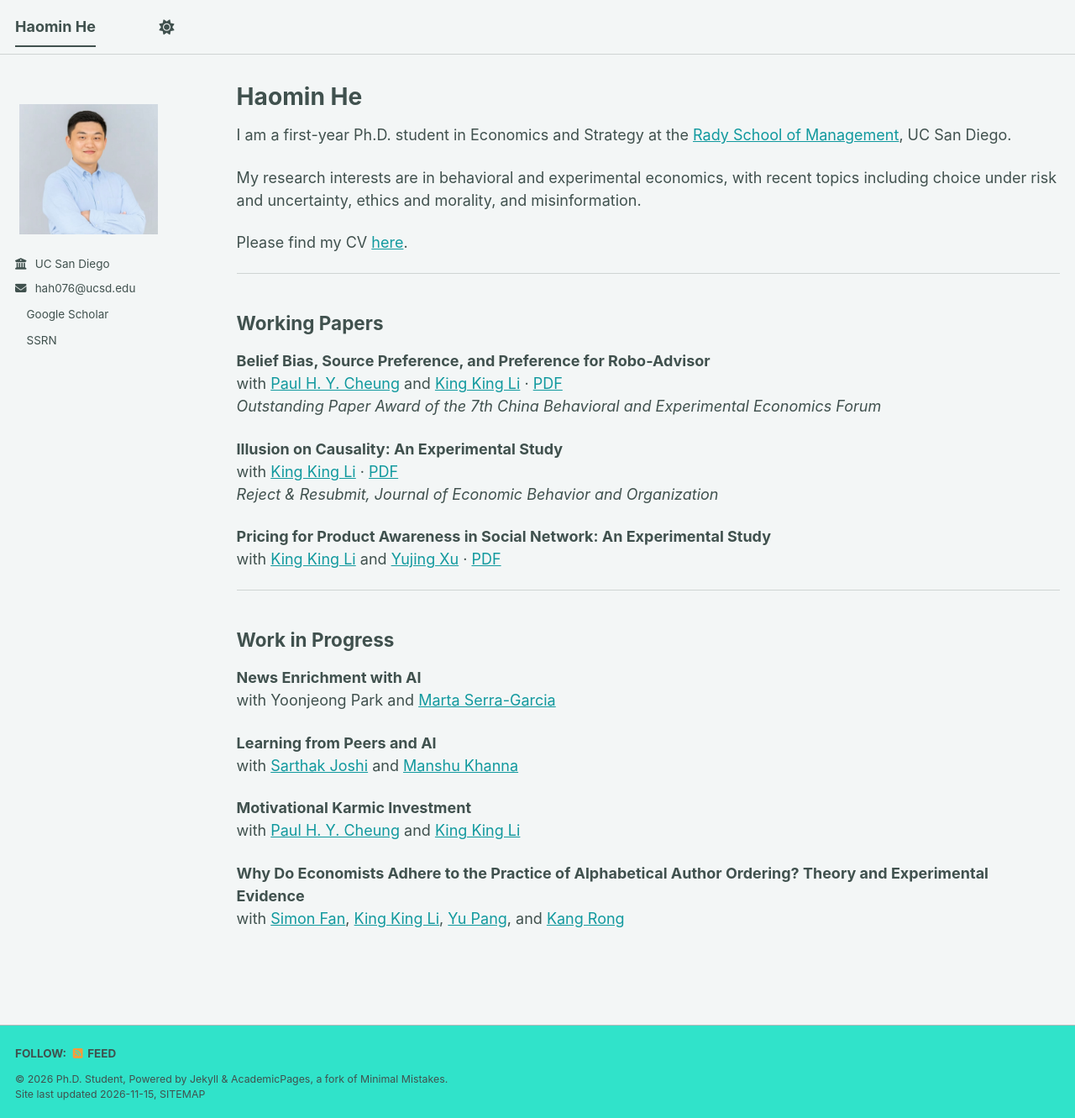
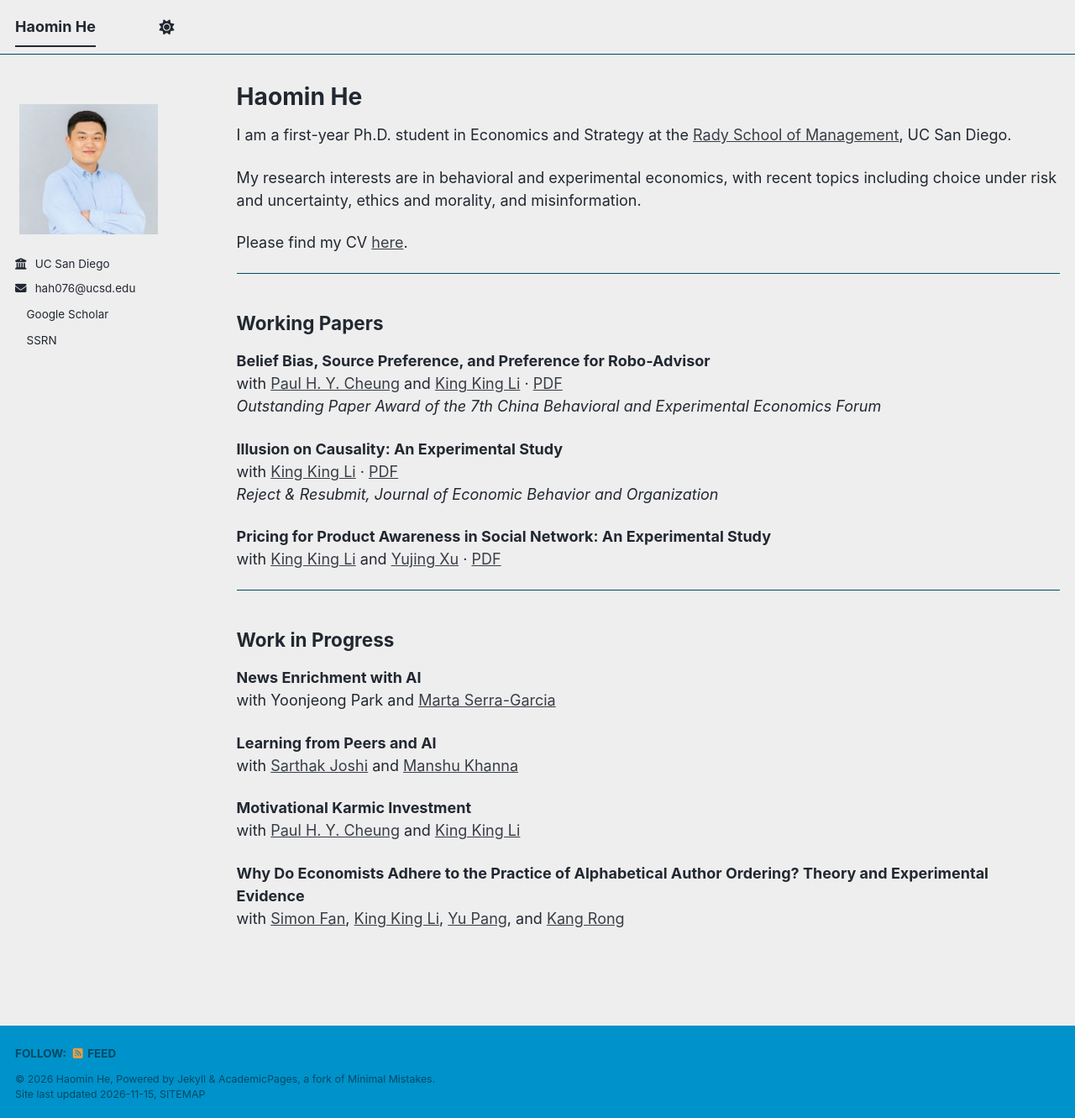
Before and after one commit to haomin-he/haomin-he.github.io, a Jekyll site: the page built from _pages/about.md, in a window 1280 px wide and 1331 px high. Shown: the whole window at 84% size. Built offline with Jekyll 4.4.1, drawn with Linux system fonts in a browser that asks for light colours; a script bundle is joined from its source files by our own code; a style sheet for code colours, icons or effects is not loaded.

Commit message:
Update _config.yml

```diff
--- a/_config.yml
+++ b/_config.yml
@@ -8,11 +8,11 @@
 
 # Basic Site Settings
 locale                   : "en-US"
-site_theme               : "mint" # The available themes options are "default", "air", "sunrise", "mint", "dirt" and "contrast"
+site_theme               : "air" # The available themes options are "default", "air", "sunrise", "mint", "dirt" and "contrast"
 title                    : "Haomin He"
 title_separator          : "-"
-name                     : &name "Ph.D. Student"
-description              : &description "Your Name's academic portfolio"   # Update this with a general description of your site, this is the default if not overridden by a page
+name                     : &name "Haomin He"
+description              : &description "Haomin He's academic portfolio"   # Update this with a general description of your site, this is the default if not overridden by a page
 url                      : https://haomin-he.github.io/ # The base hostname & protocol for your site e.g. "https://[your GitHub username].github.io",
                                                            # or if you already have some other page hosted on Github then use "https://[your GitHub username].github.io/[Your Repo Name]"
 baseurl                  : "" # the subpath of your site, e.g. "/blog"
```
